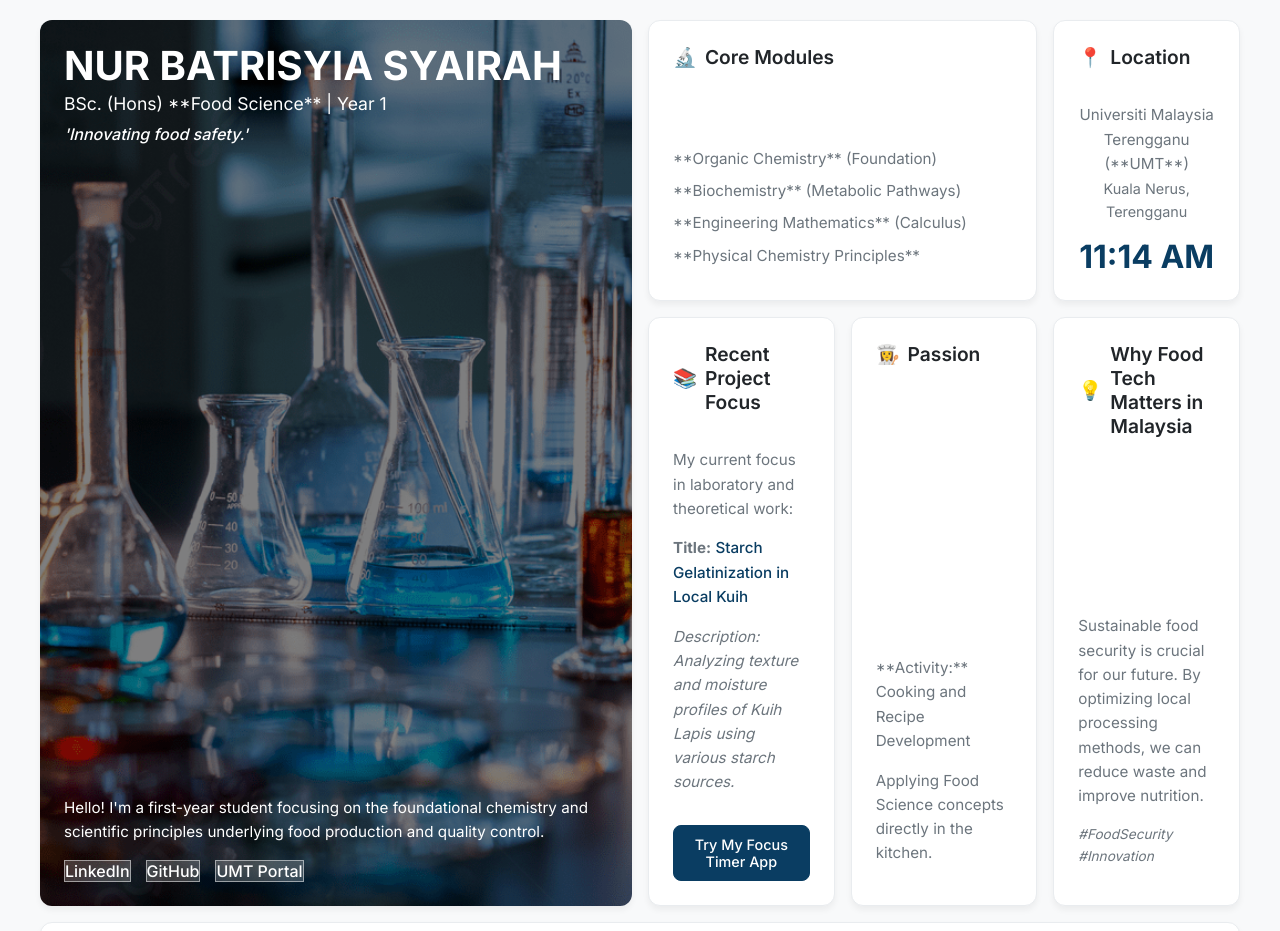
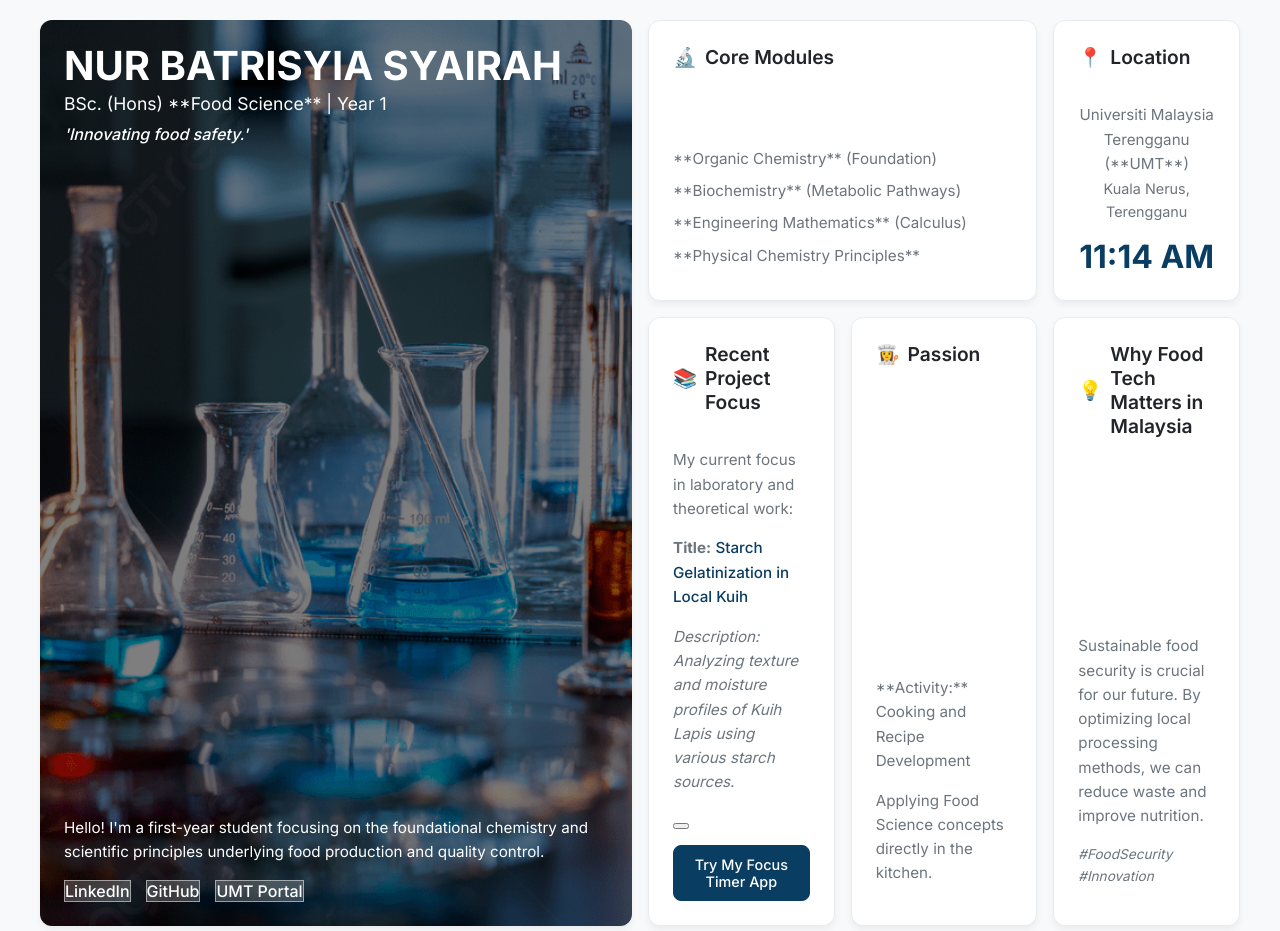
Before and after one commit to S78848/S78848.github.io, a plain HTML site: page index.html in a window 1280 px wide. Shown: the top 931 px of the page. Drawn offline with Linux system fonts and the light colour scheme.

Commit message:
Update index.html

```diff
--- a/index.html
+++ b/index.html
@@ -329,7 +329,7 @@
                 <p>My current focus in laboratory and theoretical work:</p>
                 <p><strong>Title:</strong> <a href="#">Starch Gelatinization in Local Kuih</a></p>
                 <p><em>Description: Analyzing texture and moisture profiles of Kuih Lapis using various starch sources.</em></p>
-                <a href="https://s78848.github.io/focus-timer-app/my-focus-app.html" class="btn-focus">Try My Focus Timer App</a>
+               <button></button> <a href="https://s78848.github.io/focus-timer-app/my-focus-app.html" class="btn-focus">Try My Focus Timer App</a></button>
             </div>
         </div>
 
@@ -365,4 +365,5 @@ fullscreen; picture-in-picture" loading="lazy"></iframe></p>
 
     </div>
 </body>
+
 </html>
```
